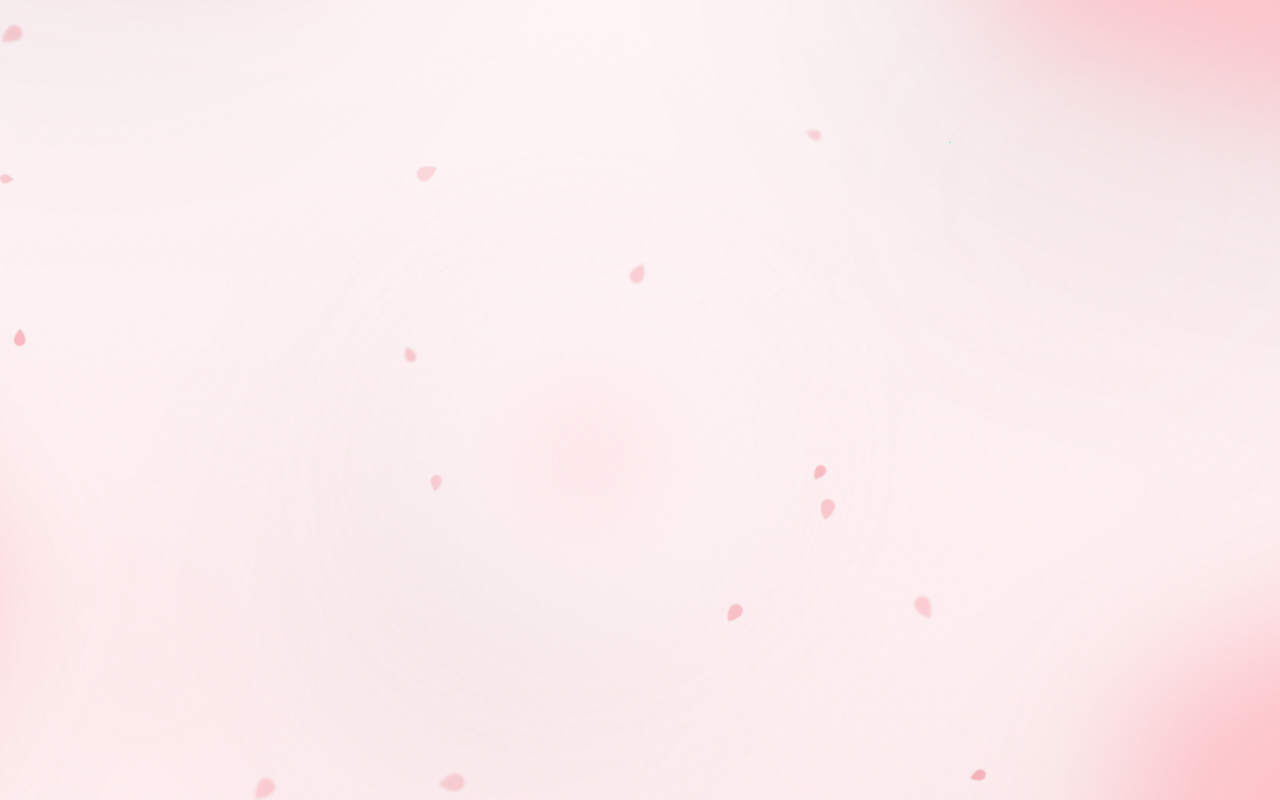
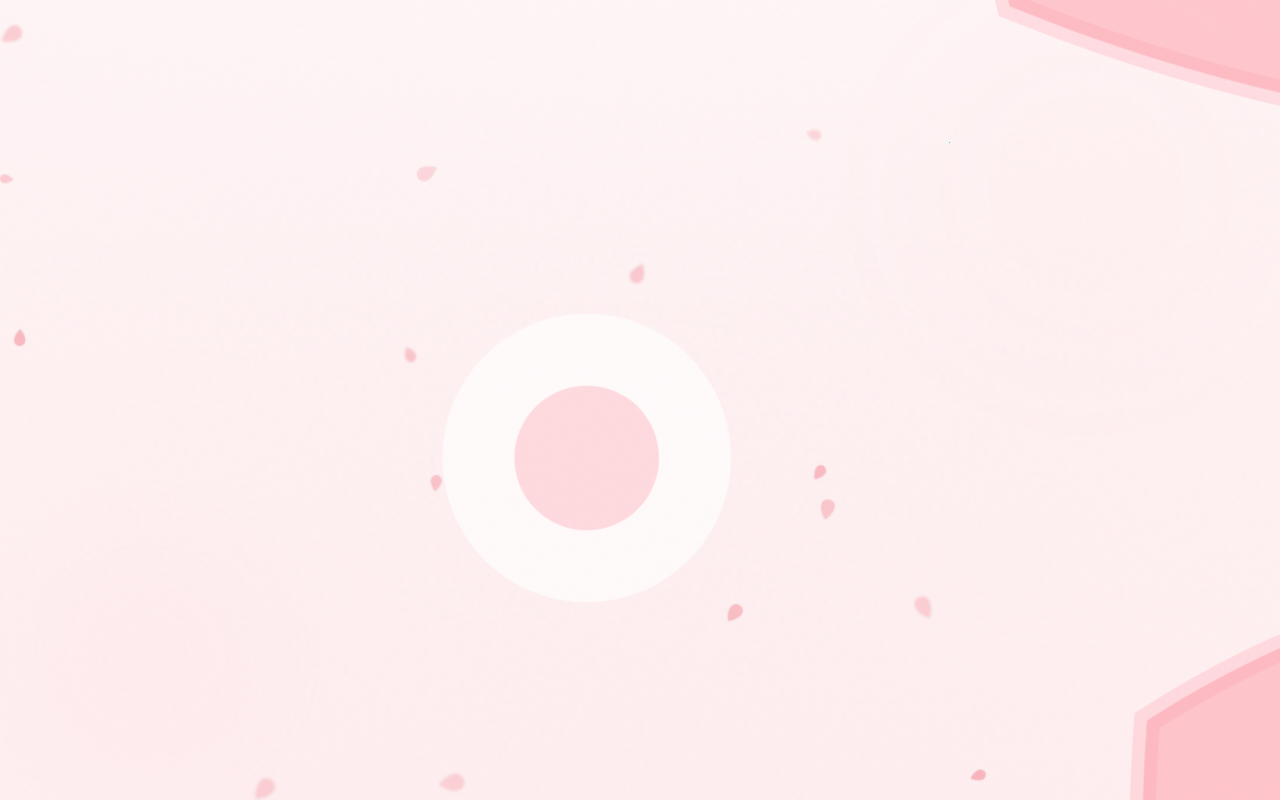
Before and after one commit to snickerphudle/flower--game, a Next.js app: page / in a window 1280 px wide. Both pictures are taken after a click on the button "START". Built offline with nearby package versions, Linux system fonts and the light colour scheme.

Commit message:
make animation better

```diff
--- a/components/CentralFlower.tsx
+++ b/components/CentralFlower.tsx
@@ -14,8 +14,9 @@
 const Petal = ({ delay }: { delay: number }) => {
   return (
     <motion.g
-      initial={{ opacity: 0, scale: 0.65, filter: "blur(2px)" }}
-      animate={{ opacity: 1, scale: 1, filter: "blur(0px)" }}
+      // Avoid animating CSS filters (can rasterize + lag on scale)
+      initial={{ opacity: 0, scale: 0.65 }}
+      animate={{ opacity: 1, scale: 1 }}
       transition={{
         duration: 0.75,
         delay,
@@ -67,20 +68,21 @@
       className="relative z-50 flex items-center justify-center pointer-events-none"
       style={{
         transformOrigin: "50% 50%",
-        willChange: "transform, filter, opacity",
+        willChange: "transform, opacity",
+        transform: "translate3d(0,0,0)",
+        backfaceVisibility: "hidden",
       }}
       animate={
         zoom
           ? shouldReduceMotion
-            ? { scale: 1.15, opacity: 0, filter: "blur(6px)" }
+            ? { scale: 1.12, opacity: 0 }
             : {
                 // Portal-ish entry: spin around center while scaling up
                 rotate: 1080,
                 scale: 45,
                 opacity: 0,
-                filter: "blur(10px)",
               }
-          : { rotate: 0, scale: 1, opacity: 1, filter: "blur(0px)" }
+          : { rotate: 0, scale: 1, opacity: 1 }
       }
       transition={{
         duration: 0.9,
@@ -103,14 +105,20 @@
         }
         transition={{ duration: 0.85, ease: [0.16, 1, 0.3, 1] }}
       >
-        <div className="h-44 w-44 rounded-full border border-rose-200/70 shadow-[0_0_30px_rgba(251,113,133,0.18)]" />
+        <div
+          className={[
+            "h-44 w-44 rounded-full border border-rose-200/70",
+            // Drop heavy glow during zoom to prevent blurred raster edges
+            zoom ? "shadow-none" : "shadow-[0_0_30px_rgba(251,113,133,0.18)]",
+          ].join(" ")}
+        />
       </motion.div>
 
       <svg
         width="200"
         height="200"
         viewBox="0 0 100 100"
-        className="drop-shadow-xl"
+        className={zoom ? "" : "drop-shadow-xl"}
         style={{ overflow: "visible" }}
       >
         <motion.g
```
